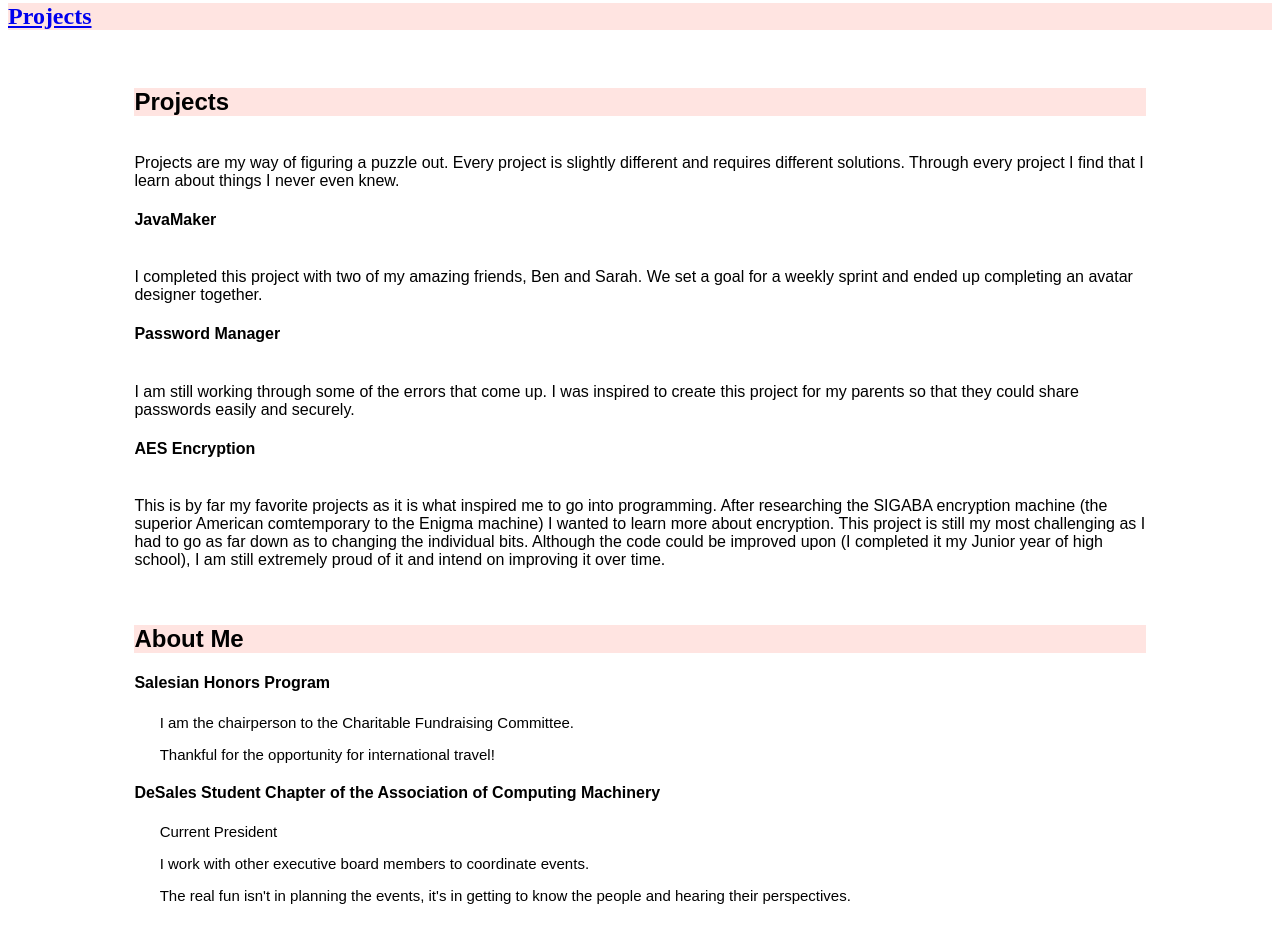
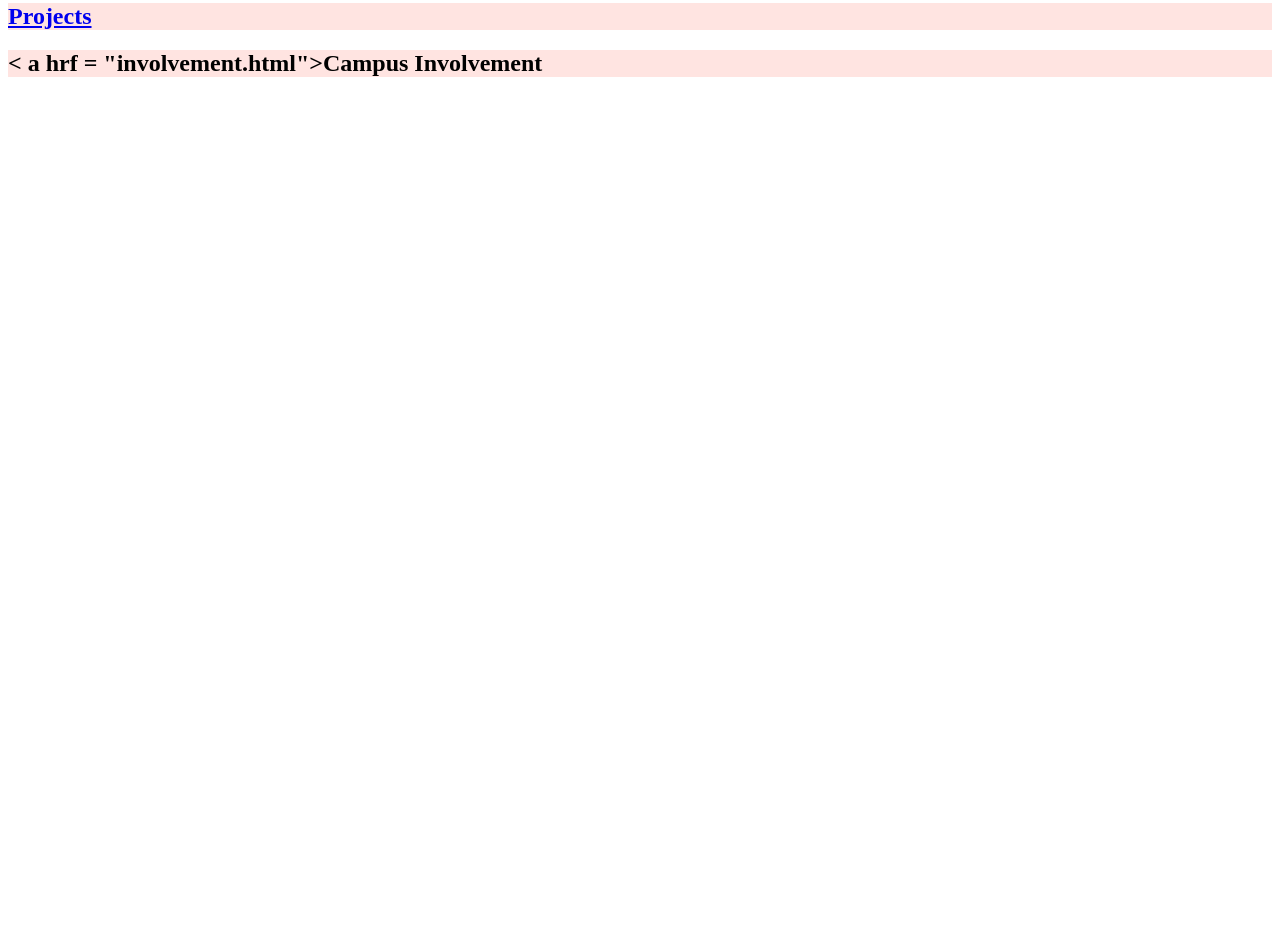
Before and after one commit to janneyj/AboutMe, a plain HTML site: page index.html in a window 1280 px wide. Shown: the part 164-1106 px from the top of the page. After the commit the page ends 800 px from the top, so only its background shows below. Drawn offline with Linux system fonts and the light colour scheme.

Commit message:
Update index.html

```diff
--- a/index.html
+++ b/index.html
@@ -55,54 +55,7 @@
 	I am interested in cybersecurity, hardware, and data structures.</br>
 </div>
 	<h2 class = "h2"><a href = "project.html">Projects</h2></a>
-<div class = "textBox">
-	<br>
-		<h2 class = "h2">Projects</h2>
-			<div class = textbox>
-				<br>Projects are my way of figuring a puzzle out.
-				Every project is slightly different and requires different solutions.
-				Through every project I find that I learn about things I never even knew.
-			</br>
-			</div>
-
-		<h4 class = "h4">JavaMaker</h4>
-			<div class = textbox>
-				<br>
-				I completed this project with two of my amazing friends, Ben and Sarah.
-				We set a goal for a weekly sprint and ended up completing an avatar designer together.
-				</br>
-			</div>
-
-		<h4 class = "h4">Password Manager</h4>
-			<div class = textbox>
-				<br>I am still working through some of the errors that come up.
-				I was inspired to create this project for my parents so that they could share passwords easily and securely.
-			</br>
-			</div>
-
-		<h4 class = "h4">AES Encryption</h4>
-			<div class = textbox>
-				<br>This is by far my favorite projects as it is what inspired me to go into programming.
-				After researching the SIGABA encryption machine (the superior American comtemporary to the Enigma machine)
-				I wanted to learn more about encryption. This project is still my most challenging as I had to go as far
-				down as to changing the individual bits. Although the code could be improved upon
-				(I completed it my Junior year of high school), I am still extremely proud of it and intend on improving it over time.
-			</br>
-			</div>
-
-	</br>
-</div>
-<div class = "textBox">
-	<br>
-	<h2 class = "h2">About Me</h2>
-	<h4 class = "h4">Salesian Honors Program</h3>
-		<p class = "indent">I am the chairperson to the Charitable Fundraising Committee.</p>
-		<p class = "indent">Thankful for the opportunity for international travel!</p>
-	<h4 class = "h4">DeSales Student Chapter of the Association of Computing Machinery</h4>
-		<p class = "indent" >Current President</p>
-		<p class = "indent" >I work with other executive board members to coordinate events.</p>
-		<p class = "indent" >The real fun isn't in planning the events, it's in getting to know the people and hearing their perspectives.</p>
-	</br>
+	<h2 class = "h2">< a hrf = "involvement.html">Campus Involvement</h2></a>
 </div>
 </p>
 </body>
```
